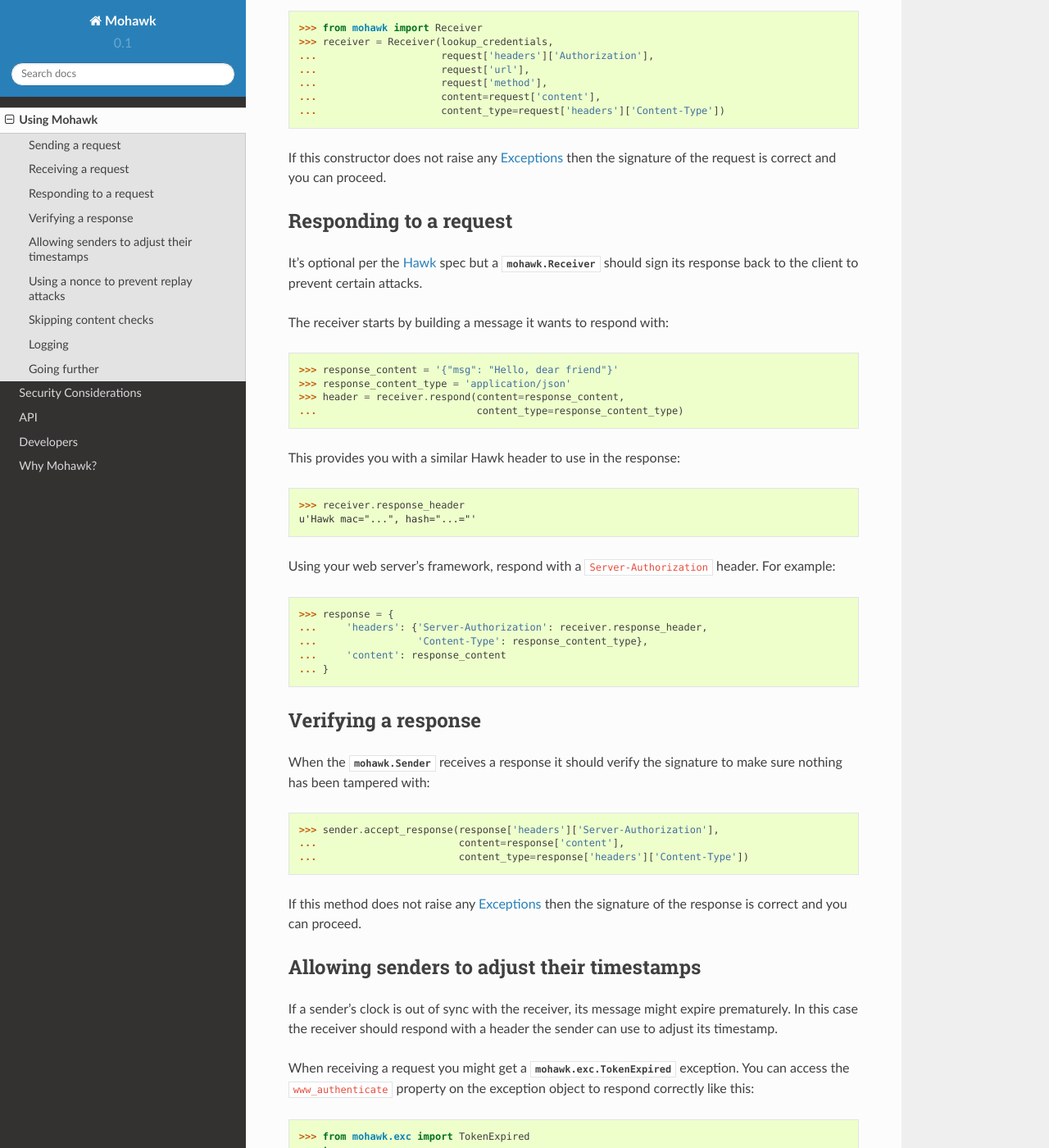
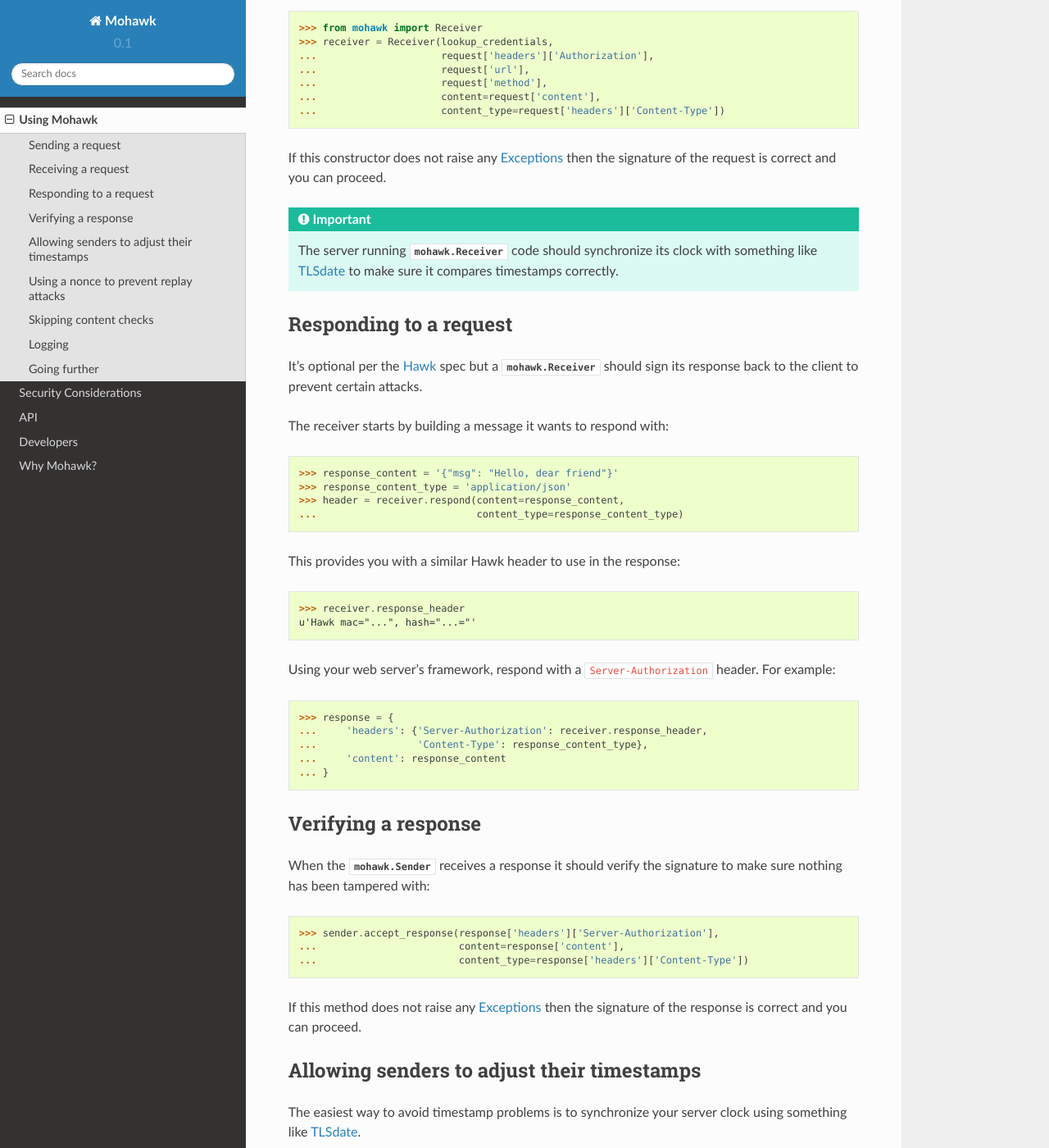
Before and after one commit to kumar303/mohawk, a Sphinx documentation site: the page built from docs/usage.rst, in a window 1280 px wide and 1400 px high, scrolled down 2096 px. Shown: the whole window at 82% size. Built offline with Sphinx 7.4.7 and the Read the Docs theme 2.0.0, drawn with Linux system fonts in a browser that asks for light colours.

Commit message:
Fix up clock sync docs

```diff
--- a/docs/index.rst
+++ b/docs/index.rst
@@ -98,7 +98,8 @@ TODO
 ====
 
 * Implement bewit. **The bewit URI scheme is not fully implemented at this time.**
-* Support SNTP synchronization for local server time.
+* Support NTP-like (but secure) synchronization for local server time.
+  See `TLSdate <http://linux-audit.com/tlsdate-the-secure-alternative-for-ntpd-ntpdate-and-rdate/>`_.
 * Support auto-retrying a :class:`mohawk.Sender` request with an offset if
   there is timestamp skew.
 
--- a/docs/usage.rst
+++ b/docs/usage.rst
@@ -144,6 +144,12 @@ Create a :class:`mohawk.Receiver` using values from the incoming request:
 If this constructor does not raise any :ref:`exceptions` then the signature of
 the request is correct and you can proceed.
 
+.. important::
+
+    The server running :class:`mohawk.Receiver` code should synchronize its
+    clock with something like `TLSdate`_ to make sure it compares timestamps
+    correctly.
+
 Responding to a request
 =======================
 
@@ -198,6 +204,9 @@ the response is correct and you can proceed.
 
 Allowing senders to adjust their timestamps
 ===========================================
+
+The easiest way to avoid timestamp problems is to synchronize your
+server clock using something like `TLSdate`_.
 
 If a sender's clock is out of sync with the receiver, its message might
 expire prematurely. In this case the receiver should respond with a header
@@ -398,5 +407,6 @@ Well, hey, that about summarizes the concepts and basic usage of Mohawk.
 Check out the :ref:`API` for details.
 Also make sure you are familiar with :ref:`security`.
 
+.. _`TLSdate`: http://linux-audit.com/tlsdate-the-secure-alternative-for-ntpd-ntpdate-and-rdate/
 .. _`Hawk`: https://github.com/hueniverse/hawk
 .. _`requests`: http://docs.python-requests.org/
```
Also changed, not shown: 1 other file.
